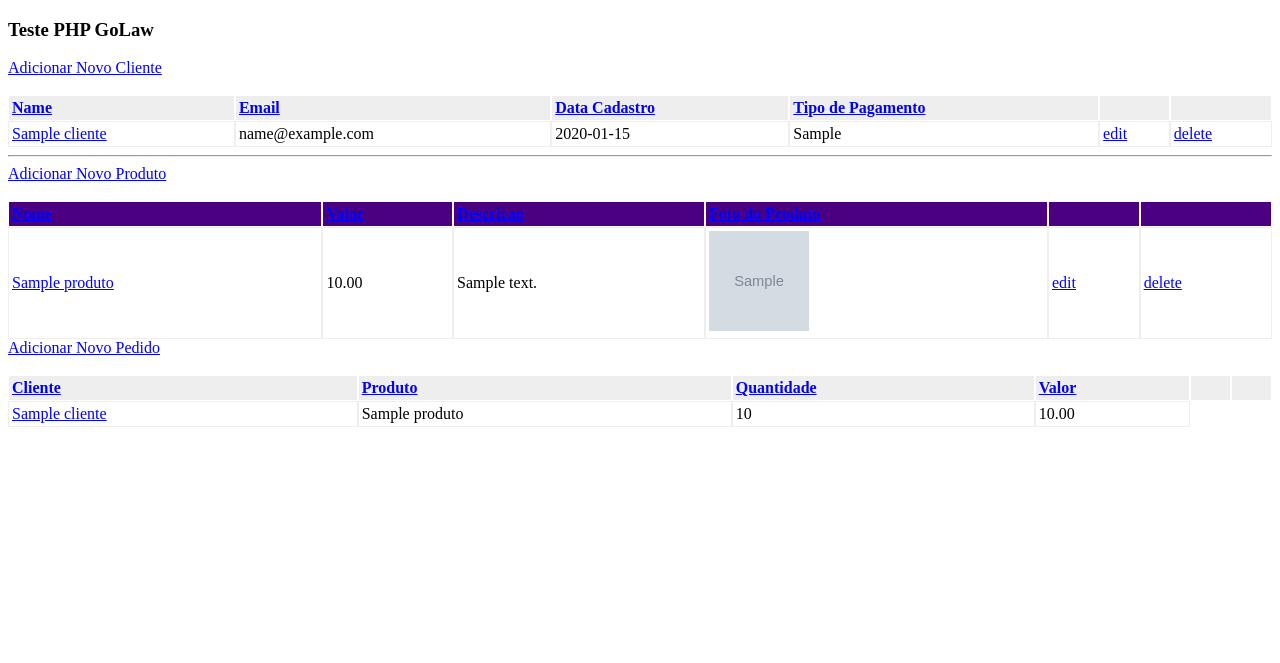
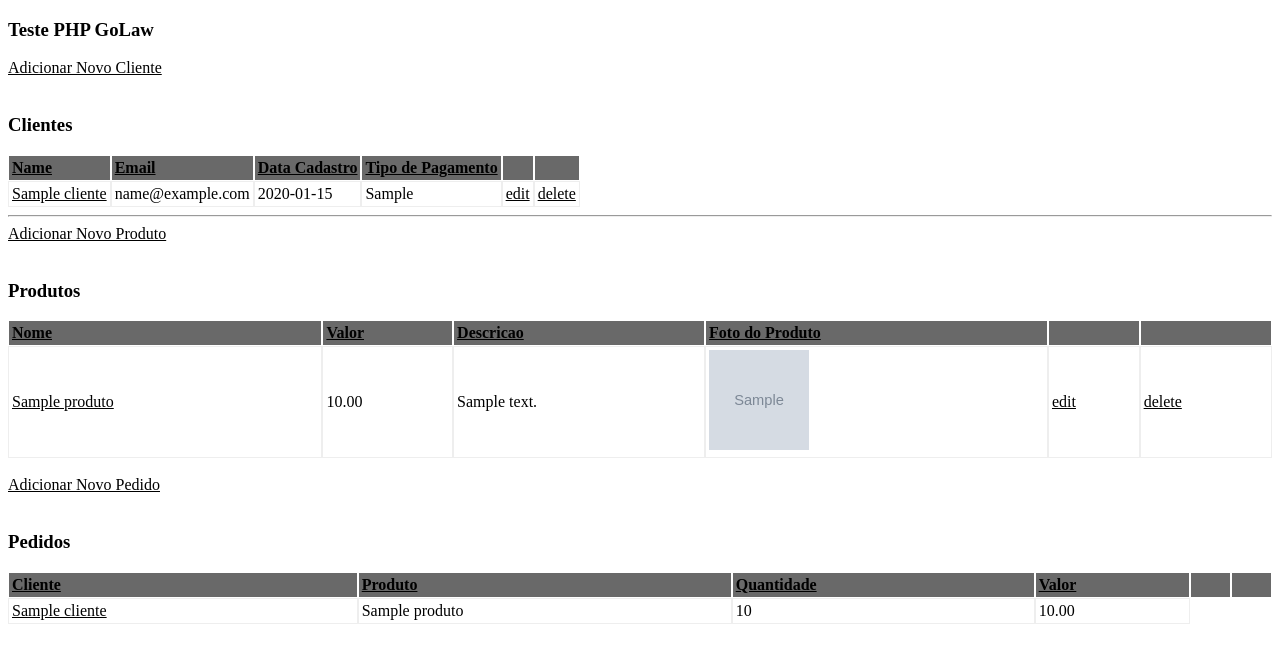
Before and after one commit to diegohamaz/testeGolaw, a PHP site: page / in a window 1280 px wide. Shown: the top 663 px of the page. Run offline with PHP 8.4, Linux system fonts and the light colour scheme; tables that the repository leaves empty hold one stand-in row (values such as "Sample post"); grey boxes marked "Sample" are stand-in pictures.

Commit message:
Initial commit

```diff
--- a/view/client/client-form.php
+++ b/view/client/client-form.php
@@ -7,7 +7,7 @@
 		</title>
 	</head>
 	<body>
-		<h3>Add New Client</h3>
+		<h3>Adicionar Novo Cliente</h3>
 		<?php
 			if ($errors) {
 				echo '<ul class="errors">';
@@ -26,7 +26,7 @@
 					<input type="text" name="email" value="<?php echo htmlentities($email); ?>">
 				<br>
 				<label for="Address">Data Cadastro: </label><br>
-					<textarea name="dt_cadastro"><?php echo htmlentities($dt_cadastro); ?></textarea>
+					<input type="text" name="dt_cadastro" value="<?php echo htmlentities($dt_cadastro); ?>" placeholder='Formato AAAA-MM-DD ...'>
 				<br>
 				<label for="phone">Tipo de Pagamento: </label><br>
 					<select name="tp_pagamento">
--- a/view/client/clients.php
+++ b/view/client/clients.php
@@ -5,28 +5,30 @@
 			table.contacts {
 				width: 100%;
 			}
-			table.contacts thead {
-				background-color: #eee;
+			table.clients thead {
+				background-color: #696969;
 				text-align: left;
 
 			}
-			table.contacts thead th {
+			table.clients thead th {
 				border: solid 1px #fff;
 				padding: 3px;
 			}
-			table.contacts tbody td {
+			table.clients tbody td {
 				border: solid 1px #eee;
 				padding: 3px;
+				color: #000;
 			}
 			a, a:hover, a:active, a:visited {
-				color: blue;
+				color: #F0FFFF;
 				text-decoration: underline;
 			}
 		</style>
 	</head>
 	<body>
 		<div><a href="index.php?op=new_client">Adicionar Novo Cliente</a></div><br>
-		<table class="contacts" border="0" cellpadding="0" cellspacing="0">
+		<h3>Clientes</h3>
+		<table class="clients" border="0" cellpadding="0" cellspacing="0">
 			<thead>
 				<tr>
 					<th><a href="?orderby=nome">Name</a></th>
--- a/view/order/orders.php
+++ b/view/order/orders.php
@@ -4,38 +4,40 @@
 		<meta http-equiv="Content-Type" content="text/html; charset=UTF-8">
 		<title>Clientes</title>
 		<style type="text/css">
-			table.contacts {
+			table.orders {
 				width: 100%;
 			}
-			table.contacts thead {
-				background-color: #eee;
+			table.orders thead {
+				background-color: #696969;
 				text-align: left;
 
 			}
-			table.contacts thead th {
+			table.orders thead th {
 				border: solid 1px #fff;
 				padding: 3px;
 			}
-			table.contacts tbody td {
+			table.orders tbody td {
 				border: solid 1px #eee;
 				padding: 3px;
+				color: #000;
 			}
 			a, a:hover, a:active, a:visited {
-				color: blue;
+				color: #000;
 				text-decoration: underline;
 			}
 		</style>
 	</head>
 	<body>
-
+		<br>
 		<div><a href="index.php?op=new_order">Adicionar Novo Pedido</a></div><br>
-		<table class="contacts" border="0" cellpadding="0" cellspacing="0">
+		<h3>Pedidos</h3>
+		<table class="orders" border="0" cellpadding="0" cellspacing="0">
 			<thead>
 				<tr>
-					<th><a href="?orderby=nome">Cliente</a></th>
-					<th><a href="?orderby=email">Produto</a></th>
-					<th><a href="?orderby=dt_cadastro">Quantidade</a></th>
-					<th><a href="?orderby=tp_pagamento">Valor</a></th>
+					<th><a href="?orderby=cliente">Cliente</a></th>
+					<th><a href="?orderby=produto">Produto</a></th>
+					<th><a href="?orderby=quantidade">Quantidade</a></th>
+					<th><a href="?orderby=valor">Valor</a></th>
 					<th>&nbsp</th>
 					<th>&nbsp</th>
 				</tr>
--- a/view/product/product-form-edit.php
+++ b/view/product/product-form-edit.php
@@ -4,7 +4,7 @@
 		<meta http-equiv="Content-Type" content="text/html; charset=UTF-8">
 	</head>
 	<body>
-		<h3>Add New Product</h3>
+		<h3>Adicionar Novo Produto</h3>
 		<?php
 			if ($errors) {
 				echo '<ul class="errors">';
@@ -20,13 +20,13 @@
 					<input type="text" name="nome" value="<?php echo htmlentities($product->nome); ?>">
 				<br>
 				<label for="Email">Valor: </label><br>
-					<input type="text" name="valor" value="<?php echo htmlentities($product->valor); ?>">
+					<input type="text" name="valor" value="<?php echo htmlentities($product->valor); ?>" placeholder="Insira no formato Decimal(10,2)">
 				<br>
 				<label for="dt_cadastro">Descrição: </label><br>
 					<textarea name="descricao"><?php echo htmlentities($product->descricao); ?></textarea>
 				<br>
 				<label for="foto">Foto: </label><br>
-				<input type="text" name="foto" value="<?php echo htmlentities($product->foto); ?>">
+				<input type="text" name="foto" value="<?php echo htmlentities($product->foto); ?>"  style="width:300px" >
 				<br>
 
 			<input type="hidden" name="form-submitted" value="1">
--- a/view/product/product-form.php
+++ b/view/product/product-form.php
@@ -1,7 +1,7 @@
 <!DOCTYPE HTML>
 <html>
 	<body>
-		<h3>Add New Product</h3>
+		<h3>Adicionar Novo Produto</h3>
 		<?php
 			if ($errors) {
 				echo '<ul class="errors">';
@@ -16,13 +16,13 @@
 					<input type="text" name="nome" value="<?php echo htmlentities($nome); ?>">
 				<br>
 				<label for="Email">Valor: </label><br>
-					<input type="text" name="valor" value="<?php echo htmlentities($valor); ?>">
+					<input type="text" name="valor" value="<?php echo htmlentities($valor); ?>"  style="width:200px" placeholder="Insira no formato Decimal(10,2)">
 				<br>
 				<label for="Address">Descrição: </label><br>
 					<textarea name="descricao"><?php echo htmlentities($descricao); ?></textarea>
 				<br>
 				<label for="phone">Foto: </label><br>
-					<input type="text" name="foto" value="<?php echo htmlentities($foto); ?>">
+					<input type="text" name="foto" value="<?php echo htmlentities($foto); ?>" style="width:300px" placeholder="Insira um link de imagem válido..">
 				<br>
 			<input type="hidden" name="form-submitted" value="1">
 			<input type="submit" value="Submit">
--- a/view/product/products.php
+++ b/view/product/products.php
@@ -6,7 +6,7 @@
 				width: 100%;
 			}
 			table.products thead {
-				background-color: #4B0082;
+				background-color: #696969;
 				text-align: left;
 
 			}
@@ -17,16 +17,19 @@
 			table.products tbody td {
 				border: solid 1px #eee;
 				padding: 3px;
+				color: #000;
 			}
 			a, a:hover, a:active, a:visited {
-				color: blue;
+				color: #F0FFFF;
 				text-decoration: underline;
 			}
+
 		</style>
 	</head>
 	<body>
 		<hr></hr>
 		<div><a href="index.php?op=new_product">Adicionar Novo Produto</a></div><br>
+		<h3>Produtos</h3>
 		<table class="products" border="0" cellpadding="0" cellspacing="0">
 			<thead>
 				<tr>
@@ -38,7 +41,6 @@
 					<th>&nbsp</th>
 				</tr>
 			</thead>
-
 			<tbody>
 				<?php foreach ($products as $product) : ?>
 					<tr>
```
